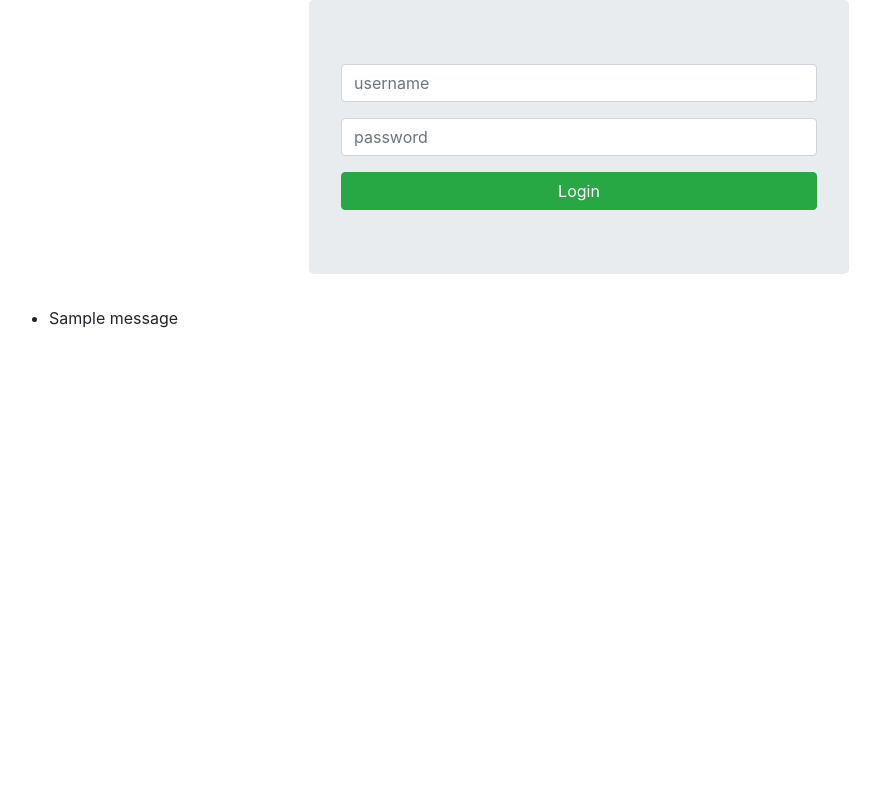
After one commit to Jackie098/django-example, a Django app: page /accounts/login_form/ in a window 1280 px wide. The commit adds this page. Shown: the whole page, without its empty margins (61-941 px from the left). Run offline with Django 3.2, Linux system fonts and the light colour scheme; one stand-in notice (Sample message) is shown.

Commit message:
finished the login and logout

```diff
--- a/mysite/accounts/urls.py
+++ b/mysite/accounts/urls.py
@@ -5,4 +5,7 @@ from . import views
 urlpatterns = [
   path('signup/', views.signup, name='signup'),
   path('register/', views.register, name='register'),
+  path('login_form/', views.login_form, name='login_form'),
+  path('login/', views.login_view, name='login'),
+  path('logout/', views.logout_view, name='logout')
 ]
--- a/mysite/accounts/views.py
+++ b/mysite/accounts/views.py
@@ -2,6 +2,7 @@ from django.shortcuts import render, redirect
 from django.contrib import messages
 
 from django.contrib.auth.models import User
+from django.contrib.auth import authenticate, login, logout
 
 # Create your views here.
 def signup(request):
@@ -43,3 +44,29 @@ def register(request):
   print('usersaved = [username={}. email={}, password={}]'.format(username, email, password))
 
   return render(request, 'myapp/home.html')
+
+def login_form(request):
+  return render(request, 'accounts/login.html')
+
+def login_view(request):
+  if request.method != 'POST':
+    messages.error(request, 'Fill out all of the fields')
+
+    return redirect('login_form')
+
+  username = request.POST['username']
+  password = request.POST['password']
+
+  user = authenticate(username=username, password=password)
+
+  if user is None:
+    return redirect('login_form')
+
+  login(request, user) # Login finally
+
+  return redirect('home')
+
+def logout_view(request):
+  logout(request)
+
+  return redirect('home')
--- a/mysite/mysite/urls.py
+++ b/mysite/mysite/urls.py
@@ -17,7 +17,7 @@ from django.contrib import admin
 from django.urls import path, include
 
 urlpatterns = [
-    path('myapp/', include('myapp.urls')),
+    path('', include('myapp.urls')),
     path('accounts/', include('accounts.urls')),
     path('admin/', admin.site.urls),
 ]
--- /dev/null
+++ b/mysite/templates/accounts/login.html
@@ -0,0 +1,59 @@
+<!DOCTYPE html>
+<html lang="en">
+<head>
+  <meta charset="UTF-8">
+  <meta name="viewport" content="width=device-width, initial-scale=1.0">
+
+  <title>Login</title>
+
+  <link rel="stylesheet"
+    href="https://cdn.jsdelivr.net/npm/bootstrap@4.5.3/dist/css/bootstrap.min.css"
+    integrity="sha384-TX8t27EcRE3e/ihU7zmQxVncDAy5uIKz4rEkgIXeMed4M0jlfIDPvg6uqKI2xXr2"
+    crossorigin="anonymous">
+
+    <style>
+      html, body {
+        height: 100%;
+      }
+    </style>
+</head>
+<body>
+
+  <div class="container h-100">
+    <div class="row justify-content-center align-items-center">
+      <div class="col-6 mx-auto">
+        <div class="jumbotron">
+          <form action="{% url 'login' %}" method="POST">
+
+            {% csrf_token %}
+
+            <div class="form-group">
+              <input type="text" class="form-control" name="username" id="username" placeholder="username">
+            </div>
+
+            <div class="form-group">
+              <input type="password"  class="form-control" name="password" id="password" placeholder="password">
+            </div>
+
+            <button type="submit" class="btn btn-success btn-block">Login</button>
+          </form>
+        </div>
+      </div>
+    </div>
+    <div class="row align-items-center">
+      {% if messages %}
+        <ul class="messages">
+            {% for message in messages %}
+              <li {% if message.tags %} class="{{ message.tags }}" {% endif %}>
+                {{ message }}
+              </li>
+            {% endfor %}
+        </ul>
+      {% endif %}
+    </div>
+  </div>
+
+  <script src="https://code.jquery.com/jquery-3.5.1.slim.min.js" integrity="sha384-DfXdz2htPH0lsSSs5nCTpuj/zy4C+OGpamoFVy38MVBnE+IbbVYUew+OrCXaRkfj" crossorigin="anonymous"></script>
+  <script src="https://cdn.jsdelivr.net/npm/bootstrap@4.5.3/dist/js/bootstrap.bundle.min.js" integrity="sha384-ho+j7jyWK8fNQe+A12Hb8AhRq26LrZ/JpcUGGOn+Y7RsweNrtN/tE3MoK7ZeZDyx" crossorigin="anonymous"></script>
+</body>
+</html>
```
Also changed, not shown: mysite/templates/base.html (+20 -6 lines).
